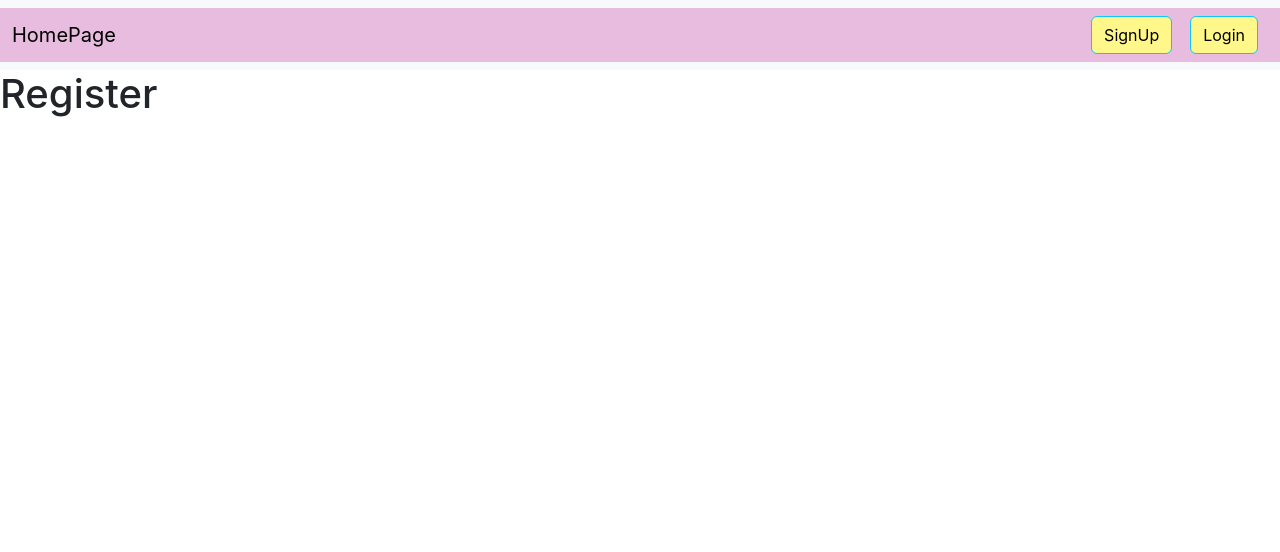
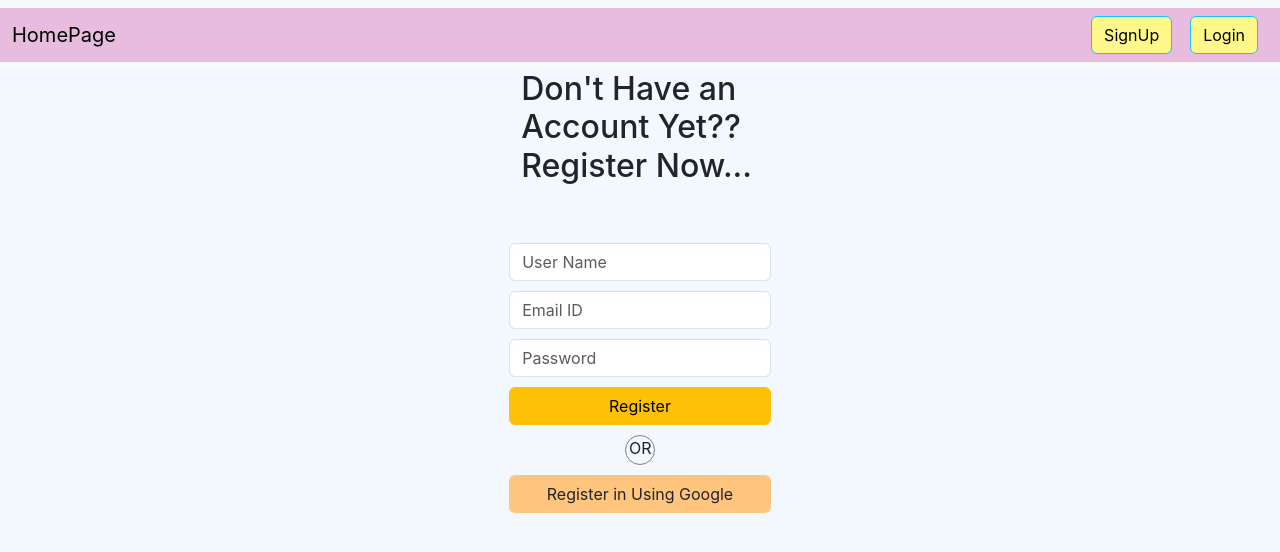
Before and after one commit to mshreeharsha/AppUsingOAuth, a React (Create React App) app in the folder frontend/: page /register in a window 1280 px wide. Shown: the top 552 px of the page. Built offline with nearby package versions, Linux system fonts and the light colour scheme.

Commit message:
Added Login and Register FrontEnd and HomePage Content

```diff
--- a/frontend/src/App.js
+++ b/frontend/src/App.js
@@ -6,7 +6,7 @@ import Profile from "./pages/Profile";
 
 function App() {
   return (
-    <div className="App">
+    <div>
       <Routes>
         <Route path='/' element={<Homepage/>}/>
         <Route path='/login' element={<Login/>}/>
--- a/frontend/src/components/layout/Layout.js
+++ b/frontend/src/components/layout/Layout.js
@@ -4,9 +4,9 @@ import Footer from './Footer'
 
 const Layout = ({children}) => {
   return (
-    <div>
+    <div style={{'backgroundColor':'#F3F8FF','width':'100%'}}>
       <Header/>
-      <main style ={{minHeight:"70vH"}}>
+      <main className='container' style={{'width':'70%','margin':'auto','minHeight':"85vH"}}>
         {children}
       </main>
       <Footer/>
--- a/frontend/src/pages/Homepage.js
+++ b/frontend/src/pages/Homepage.js
@@ -32,11 +32,20 @@ const Homepage = () => {
   },[])
 
   return (
-    <div>
       <Layout>
-
+        <div className='container' style={{'margin':'auto','width':'70%','textAlign':'left'}}>
+          <h1 style={{'textAlign':'center'}}>Blog Page</h1>
+          <div style={{'color':'#FF4B91'}}>
+            <p>This Blog App is project depicting the Usage of Google's OAuth.OAuth 2.0, an evolution of the original OAuth protocol, is a widely adopted standard for secure and delegated access to resources on the internet. It provides a framework for third-party applications to access user data from resource servers without requiring the disclosure of sensitive credentials, such as usernames and passwords. </p>
+            <p>
+            Along with Normal way of login and register, the extra option is login using Google. This is single sign off mechanism as the user need not to remember many passwords, but still can be verified and authenticated for the website.
+            </p>
+            <p>
+              In This website, people can read blogs and only logged in People can upload they own blogs/articles.
+            </p>
+          </div>
+        </div>
       </Layout>
-    </div>
   )
 }
 
--- a/frontend/src/pages/Login.js
+++ b/frontend/src/pages/Login.js
@@ -1,18 +1,62 @@
-import React from 'react'
+import React, { useState } from 'react'
 import Layout from '../components/layout/Layout'
+import axios from 'axios'
 
 const Login = () => {
+
+    const [email,setEmail]=useState('')
+    const [password,setPassword]=useState('')
+    const [errors,setErrors]=useState("")
+
     const handleGoogleClick = ()=>{
         //Opens the google auth from backend
         window.open('http://localhost:4000/auth/google','_self')
     }
+    const handleLogin = async()=>{
+      try{
+        const response=await axios.post('/auth/login',{
+          email,password
+        })
+        if(response.data.success){
+          setEmail('')
+          setPassword('')
+          setErrors('')
+        }
+        else{
+          setErrors(response.data.message)
+        }
+      }
+      catch(error){
+        console.log(error)
+      }
+    }
   return (
     <Layout>
-        <div className='container'>
-            <h2>Login To Our Website...</h2>
-            <button onClick={handleGoogleClick} className='btn' style={{'backgroundColor':'#FFC47E'}}>Sign in Using Google</button>
+      <div className='container' style={{ 'margin': 'auto', 'width': '30%', 'display': 'flex', 'flexDirection': 'column', 'alignItems': 'center', 'justifyContent': 'space-between'}}>
+        <h2>Login To Our Website...</h2>
+        <div className='col-md-6' style={{ 'width': '100%' }}>
+          <div className='row' style={{ 'marginTop': '50px' }}>
+            <input type='email' className='form-control' value={email} name='email' onChange={(e) => { setEmail(e.target.value) }} placeholder='Email ID' required />
+          </div>
+          <div className='row' style={{ 'marginTop': '10px' }}>
+            <input type='password' className='form-control' value={password} name='password' onChange={(e) => { setPassword(e.target.value) }} placeholder='Password' required />
+          </div>
+          <div className='row' style={{ 'marginTop': '10px' }}>
+            <button className='btn btn-warning' onClick={handleLogin}>Login</button>
+          </div>
+          {errors.length > 0 ? <div className='row' style={{ 'marginTop': '10px', 'border':'2px red solid','color':'red','fontWeight':'bold'}}>
+            {errors}
+          </div>:<></>}
+          <div className='container' style={{'justifyContent':'center','marginTop':'10px','marginBottom':'10px','border':'1px grey solid','borderRadius':'50%','width':'30px','height':'30px','paddingRight':'15px','paddingLeft':'3px'}}>
+            OR
+          </div>
+          <div className='row' style={{ 'marginTop': '10px' }}>
+            <button onClick={handleGoogleClick} className='btn' style={{ 'backgroundColor': '#FFC47E' }}>Sign in Using Google</button>
+          </div>
         </div>
+      </div>
     </Layout>
+
   )
 }
 
--- a/frontend/src/pages/Register.js
+++ b/frontend/src/pages/Register.js
@@ -1,13 +1,66 @@
-import React from 'react'
+import React, { useState } from 'react'
 import Layout from '../components/layout/Layout'
+import axios from 'axios'
 
 const Register = () => {
+    const [username,setUsername] = useState('')
+    const [email,setEmail]=useState('')
+    const [password,setPassword]=useState('')
+    const [errors,setErrors]=useState("")
+
+    const handleGoogleClick = ()=>{
+        //Opens the google auth from backend
+        window.open('http://localhost:4000/auth/google','_self')
+    }
+    const handleLogin = async()=>{
+      try{
+        const response=await axios.post('/auth/register',{
+          username,email,password
+        })
+        if(response.data.success){
+          setEmail('')
+          setUsername('')
+          setPassword('')
+          setErrors('')
+        }
+        else{
+          setErrors(response.data.message)
+        }
+      }
+      catch(error){
+        console.log(error)
+      }
+    }
   return (
-    <div>
-      <Layout>
-        <h1>Register</h1>
-      </Layout>
-    </div>
+    <Layout>
+      <div className='container' style={{ 'margin': 'auto', 'width': '30%', 'display': 'flex', 'flexDirection': 'column', 'alignItems': 'center', 'justifyContent': 'space-between'}}>
+        <h2>Don't Have an Account Yet?? Register Now...</h2>
+        <div className='col-md-6' style={{ 'width': '100%' }}>
+          <div className='row' style={{ 'marginTop': '50px' }}>
+            <input type='text' className='form-control' value={username} name='username' onChange={(e) => { setUsername(e.target.value) }} placeholder='User Name' required />
+          </div>
+          <div className='row' style={{ 'marginTop': '10px' }}>
+            <input type='email' className='form-control' value={email} name='email' onChange={(e) => { setEmail(e.target.value) }} placeholder='Email ID' required />
+          </div>
+          <div className='row' style={{ 'marginTop': '10px' }}>
+            <input type='password' className='form-control' value={password} name='password' onChange={(e) => { setPassword(e.target.value) }} placeholder='Password' required />
+          </div>
+          <div className='row' style={{ 'marginTop': '10px' }}>
+            <button className='btn btn-warning' onClick={handleLogin}>Register</button>
+          </div>
+          {errors.length > 0 ? <div className='row' style={{ 'marginTop': '10px', 'border':'2px red solid','color':'red','fontWeight':'bold'}}>
+            {errors}
+          </div>:<></>}
+          <div className='container' style={{'justifyContent':'center','marginTop':'10px','marginBottom':'10px','border':'1px grey solid','borderRadius':'50%','width':'30px','height':'30px','paddingRight':'15px','paddingLeft':'3px'}}>
+            OR
+          </div>
+          <div className='row' style={{ 'marginTop': '10px' }}>
+            <button onClick={handleGoogleClick} className='btn' style={{ 'backgroundColor': '#FFC47E' }}>Register in Using Google</button>
+          </div>
+        </div>
+      </div>
+    </Layout>
+
   )
 }
 
```
